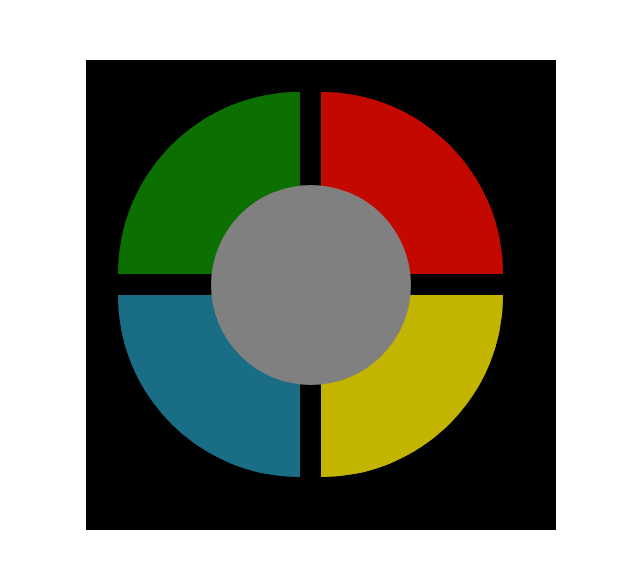
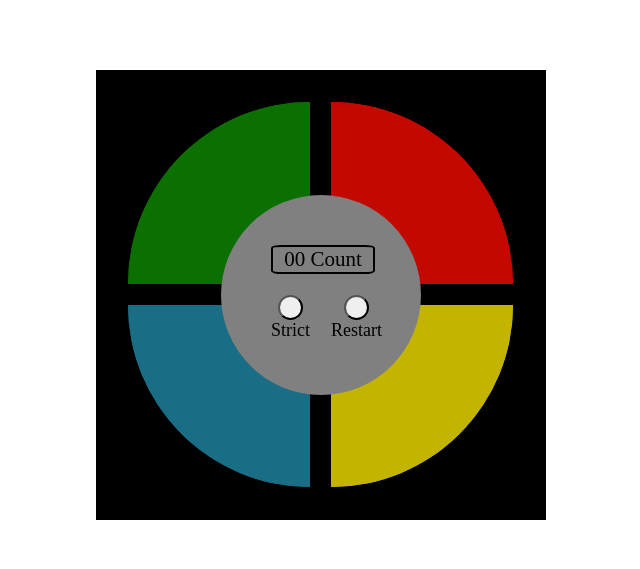
Before and after one commit to jma26/JSSimon_Game, a plain HTML site: page index.html in a window 1280 px wide. Shown: the part 105-674 px from the top of the page, without its empty margins (319-959 px from the left). Drawn offline with Linux system fonts and the light colour scheme.

Commit message:
Add control buttons

```diff
--- a/index.css
+++ b/index.css
@@ -80,11 +80,55 @@
 
 .container {
     position: absolute;
-    margin-left: -235px;
-    margin-top: -235px;
+    margin-left: -225px;
+    margin-top: -225px;
     left: 50%;
     top: 50%;
-    width: 470px;
-    height: 470px;
+    width: 450px;
+    height: 450px;
     background-color: black;
 }
+
+#count {
+    width: 100px;
+    text-align: center;
+    border-radius: 10%;
+    font-size: 21px;
+    position: absolute;
+    top: 25%;
+    left: 25%;
+    display: inline-block;
+    border: 2px solid black;
+}
+
+#strict {
+    font-size: 18px;
+    position: absolute;
+    top: 50%;
+    left: 25%;
+    display: inline-block;
+}
+
+#strictButton {
+    width: 25px;
+    height: 25px;
+    border-radius: 50%;
+    display: block;
+    margin: 0 auto;
+}
+
+#restart {
+    font-size: 18px;
+    position: absolute;
+    top: 50%;
+    left: 55%;
+    display: inline-block;
+}
+
+#restartButton {
+    width: 25px;
+    height: 25px;
+    border-radius: 50%;
+    display: block;
+    margin: 0 auto;
+}
--- a/index.html
+++ b/index.html
@@ -15,7 +15,17 @@
             <div id="b"></div>
             <div id="c"></div>
             <div id="d"></div>
-            <div id="controls"></div>
+            <div id="controls">
+                <div id="count">
+                    00 <span>Count</span>
+                </div>
+                <div id="strict">
+                    <button id="strictButton"></button><span>Strict</span>
+                </div>
+                <div id="restart">
+                    <button id="restartButton"></button><span>Restart</span>
+                </div>
+            </div>
         </div>
     </div>
 </body>
```
